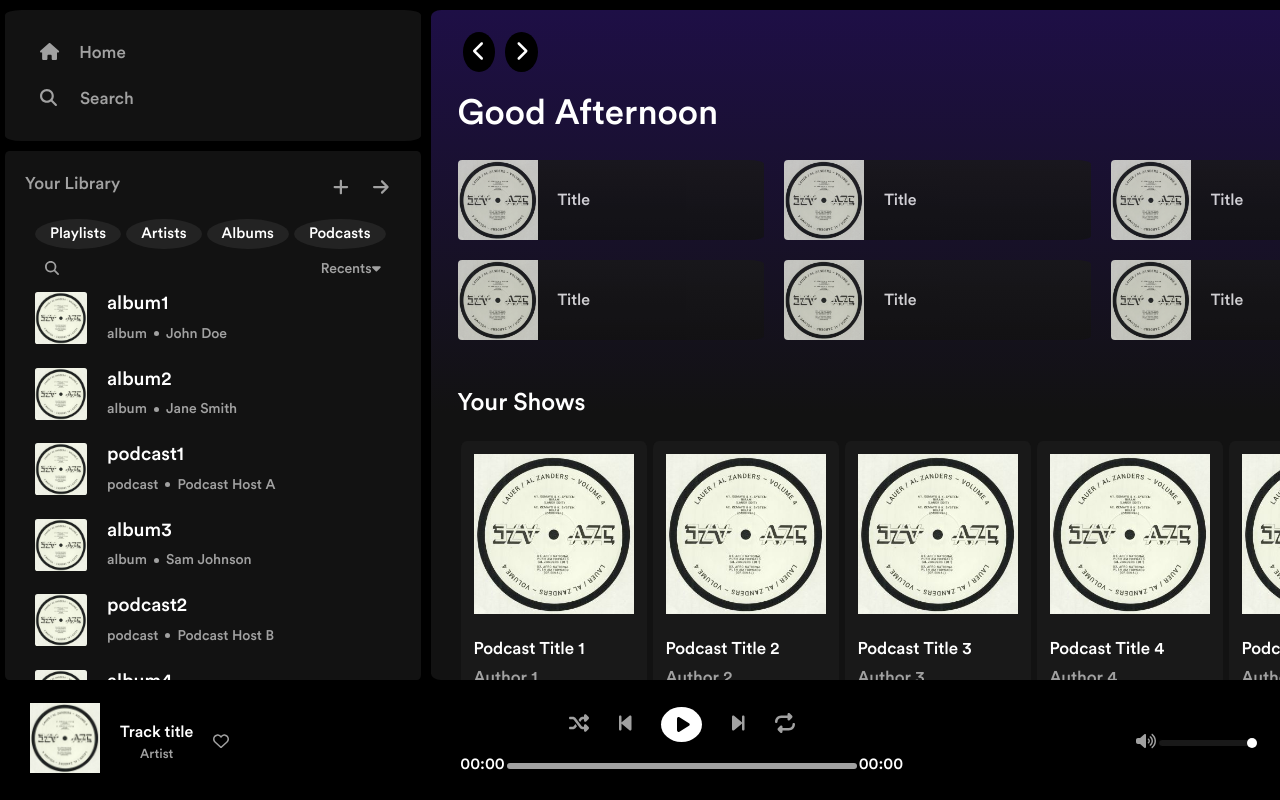
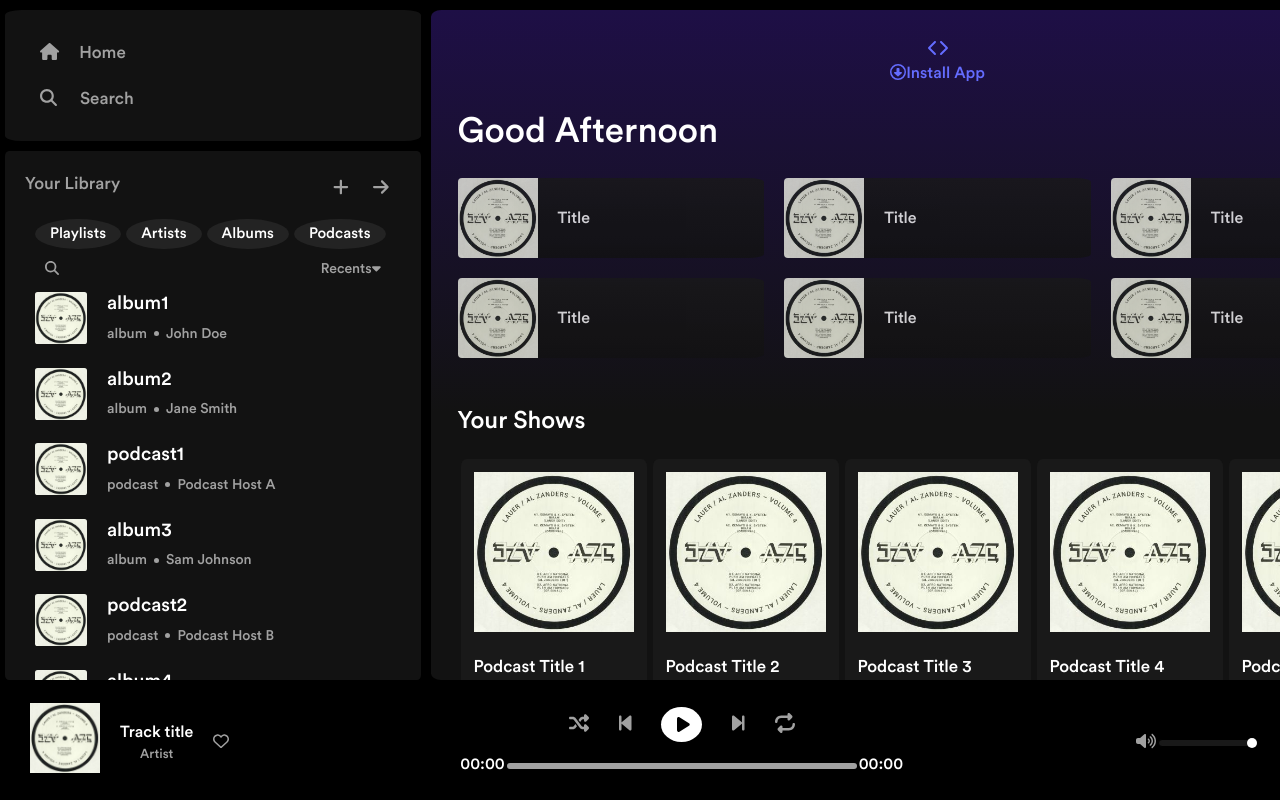
Before and after one commit to alexnyebuchan/spotify-clone, a React (Vite) app: page / in a window 1280 px wide. Shown: the top 800 px of the page. Built offline with nearby package versions, Linux system fonts and the light colour scheme.

Commit message:
added nav and updated scss

```diff
--- a/src/scss/Home.module.scss
+++ b/src/scss/Home.module.scss
@@ -14,40 +14,10 @@
   }
   &::-webkit-scrollbar-thumb {
     background-color: #888;
-    border-radius: 5px;
   }
   &::-webkit-scrollbar-track {
     background-color: $bg-grey;
-    border-radius: 5px;
   }
-}
-
-.top {
-  display: flex;
-  flex-direction: row;
-  justify-content: space-between;
-  a {
-    color: $white;
-  }
-}
-
-.chevrons {
-  a {
-    background-color: $black;
-    padding: 10px;
-    font-size: 20px;
-    margin-inline: 5px;
-    border-radius: 50%;
-  }
-}
-
-.install {
-  a {
-  }
-}
-
-.downloadIcon {
-  margin-right: 5px;
 }
 
 .welcome {
```
